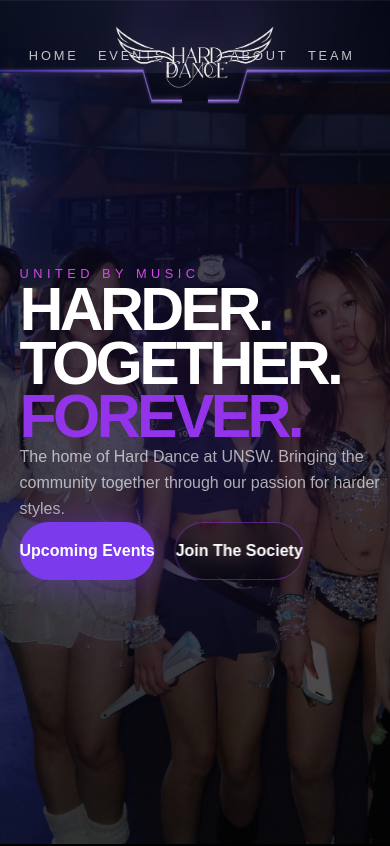
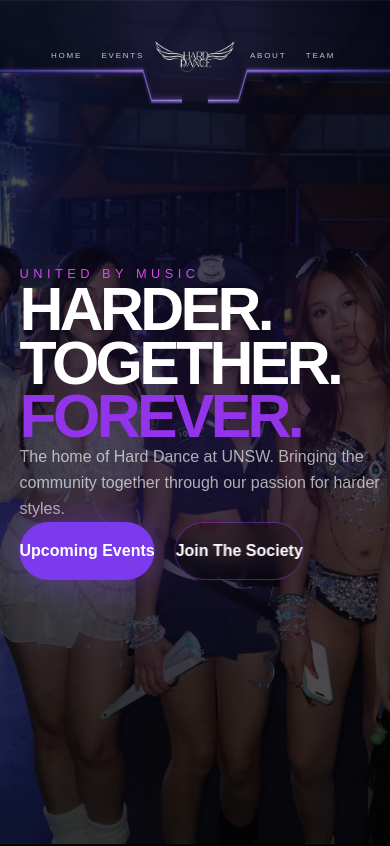
Before and after one commit to Carlswoon/unswharddancesociety, a React (Vite) app in the folder website/: page / in a window 390 px wide. Shown: the top 846 px of the page. Built offline with nearby package versions, Linux system fonts and the light colour scheme.

Commit message:
navbar bug fixed

```diff
--- a/website/src/components/Navbar.jsx
+++ b/website/src/components/Navbar.jsx
@@ -16,7 +16,7 @@ function NavLink({ label, active, setActive }) {
         relative
         uppercase
         tracking-[0.22em]
-        text-[clamp(0.8rem,1vw,1rem)]
+        text-[clamp(0.5rem,1vw,1rem)]
         transition-all
         duration-300
         pb-6
@@ -187,11 +187,10 @@ function Navbar() {
             top-0
             w-full
             h-[65%]
-          bg-[#050816]
-          backdrop-blur-xl
             border-t
             border-white/5
-        " style={{
+          "
+          style={{
             background: `
               linear-gradient(
                 90deg,
@@ -218,18 +217,18 @@ function Navbar() {
             top-[65%]
             w-[33%]
             h-[25%]
-          bg-[#050816]
-          backdrop-blur-xl
             border-b
             border-none
           "
           style={{
             clipPath:
-            "polygon(10% 0%, 90% 0%, 83.5% 100%, 16.5% 100%)",background: `
+              "polygon(10% 0%, 90% 0%, 83.5% 100%, 16.5% 100%)",
+
+            background: `
               linear-gradient(
                 90deg,
-      rgba(29,26,56,0.58 0%,
-      rgba(29,26,56,0.58 100%
+                rgba(29,26,56,0.58) 0%,
+                rgba(29,26,56,0.58) 100%
               )
             `,
           }}
@@ -316,7 +315,7 @@ function Navbar() {
             -translate-x-1/2
             -translate-y-1/2
             z-30
-            w-[clamp(10rem,20vw,20rem)]
+            w-[clamp(5rem,20vw,20rem)]
             opcaity-90
           "
         >
--- a/website/src/pages/Home.jsx
+++ b/website/src/pages/Home.jsx
@@ -4,8 +4,6 @@ import Events from "../components/Events"
 function Home() {
   return (
     <main className="bg-black text-white overflow-x-hidden">
-      {/* GLOBAL BACKGROUND */}
-      <div className="fixed inset-0 -z-10 bg-[#05010d]" />
 
       {/* NAVBAR */}
       <Navbar />
```
Lines whose indentation alone changed are shown as unchanged.
